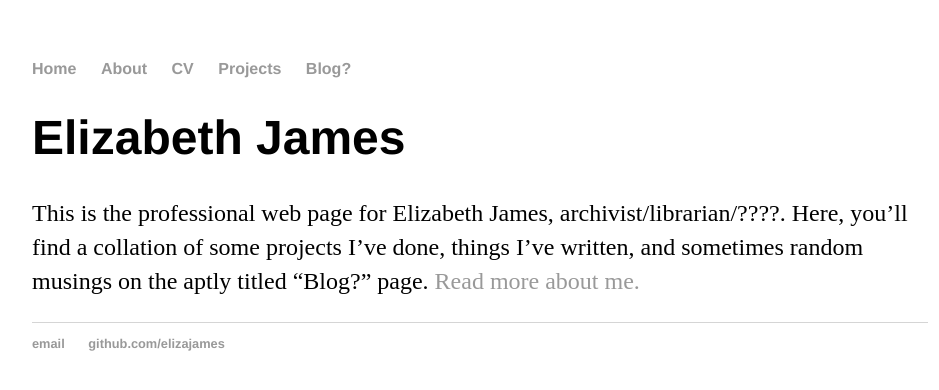
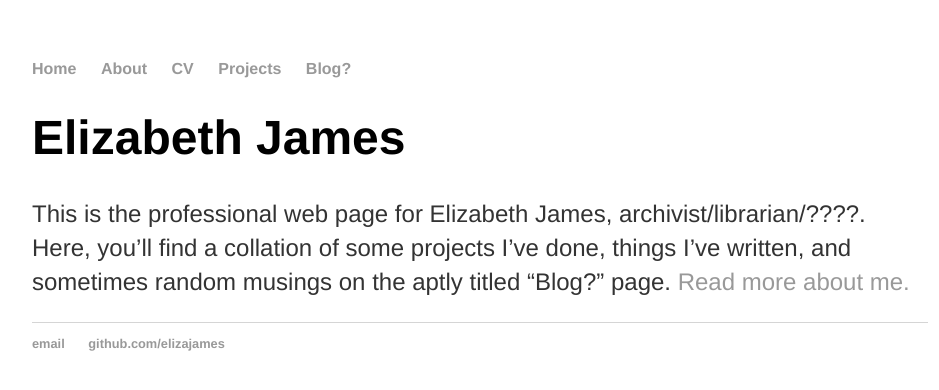
Before and after one commit to elizajames/old_site, a Jekyll site: the page built from index.html, in a window 1280 px wide. Shown: the top 390 px of the page, without its empty margins (160-1099 px from the left). Built offline with Jekyll 4.4.1, drawn with Linux system fonts in a browser that asks for light colours.

Commit message:
Update main.css

```diff
--- a/css/main.css
+++ b/css/main.css
@@ -25,9 +25,9 @@ h1 {
 }
 p {
     font-size: 1.5em;
+    font-family:'Helvetica', 'Arial', 'Sans-Serif';
     line-height: 1.4em;
-    color: #333
-    font-family:'Helvetica', 'Arial', 'Sans-Serif';
+    color: #333;
 }
 footer {
     border-top: 1px solid #d5d5d5;
```
